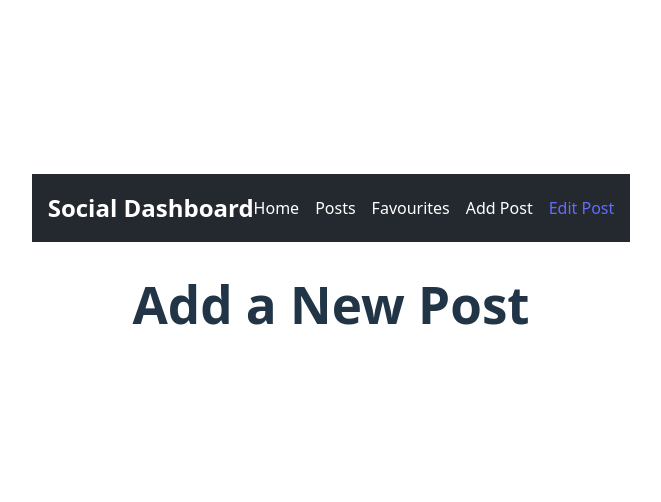
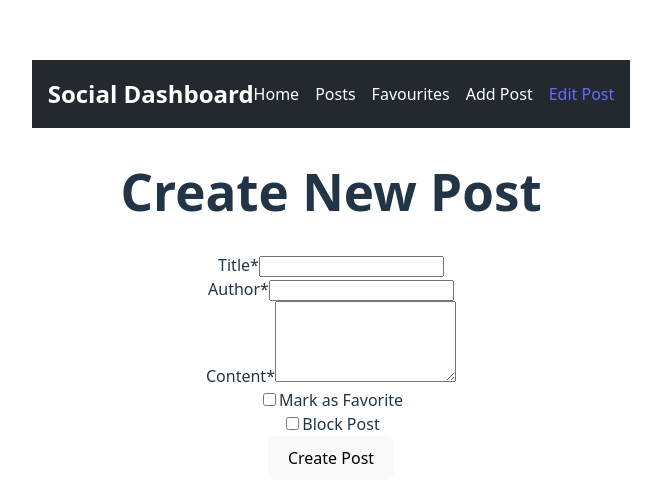
Before and after one commit to Joram-tec/Phase-2-social-platform, a React (Vite) app: page /add in a window 1280 px wide. Shown: the part 130-632 px from the top of the page, without its empty margins (309-970 px from the left). Built offline with nearby package versions, Linux system fonts and the light colour scheme.

Commit message:
addpostpage

```diff
--- a/src/pages/AddPostPage.jsx
+++ b/src/pages/AddPostPage.jsx
@@ -1,5 +1,131 @@
-function AddPostPage() {
-    return <h1>Add a New Post</h1>;
-  }
+import { useState } from 'react';
+import { useNavigate } from 'react-router-dom';
+import axios from 'axios';
 
-  export default AddPostPage;
+function AddPost() {
+  const [formData, setFormData] = useState({
+    title: '',
+    author: '',
+    content: '',
+    isFavorite: false,
+    isBlocked: false
+  });
+
+  const [isSubmitting, setIsSubmitting] = useState(false);
+  const navigate = useNavigate();
+
+  const handleChange = (e) => {
+    const { name, value, type, checked } = e.target;
+    setFormData(prev => ({
+      ...prev,
+      [name]: type === 'checkbox' ? checked : value
+    }));
+  };
+
+  const handleSubmit = async (e) => {
+    e.preventDefault();
+    setIsSubmitting(true);
+
+    try {
+      await axios.post('http://localhost:3001/posts', formData);
+      navigate('/'); // Redirect to post list after successful submission
+    } catch (error) {
+      console.error('Error adding post:', error);
+      alert('Failed to add post. Please try again.');
+    } finally {
+      setIsSubmitting(false);
+    }
+  };
+
+  return (
+    <div className="container mt-4">
+      <h1 className="mb-4">Create New Post</h1>
+
+      <form onSubmit={handleSubmit}>
+        {/* Title Field */}
+        <div className="mb-3">
+          <label htmlFor="title" className="form-label">Title*</label>
+          <input
+            type="text"
+            className="form-control"
+            id="title"
+            name="title"
+            value={formData.title}
+            onChange={handleChange}
+            required
+          />
+        </div>
+
+        {/* Author Field */}
+        <div className="mb-3">
+          <label htmlFor="author" className="form-label">Author*</label>
+          <input
+            type="text"
+            className="form-control"
+            id="author"
+            name="author"
+            value={formData.author}
+            onChange={handleChange}
+            required
+          />
+        </div>
+
+        {/* Content Field */}
+        <div className="mb-3">
+          <label htmlFor="content" className="form-label">Content*</label>
+          <textarea
+            className="form-control"
+            id="content"
+            name="content"
+            rows="5"
+            value={formData.content}
+            onChange={handleChange}
+            required
+          ></textarea>
+        </div>
+
+        {/* Status Toggles */}
+        <div className="mb-3">
+          <div className="form-check form-switch">
+            <input
+              className="form-check-input"
+              type="checkbox"
+              id="isFavorite"
+              name="isFavorite"
+              checked={formData.isFavorite}
+              onChange={handleChange}
+            />
+            <label className="form-check-label" htmlFor="isFavorite">
+              Mark as Favorite
+            </label>
+          </div>
+
+          <div className="form-check form-switch">
+            <input
+              className="form-check-input"
+              type="checkbox"
+              id="isBlocked"
+              name="isBlocked"
+              checked={formData.isBlocked}
+              onChange={handleChange}
+            />
+            <label className="form-check-label" htmlFor="isBlocked">
+              Block Post
+            </label>
+          </div>
+        </div>
+
+        {/* Submit Button */}
+        <button
+          type="submit"
+          className="btn btn-primary"
+          disabled={isSubmitting}
+        >
+          {isSubmitting ? 'Submitting...' : 'Create Post'}
+        </button>
+      </form>
+    </div>
+  );
+}
+
+export default AddPost;
```
